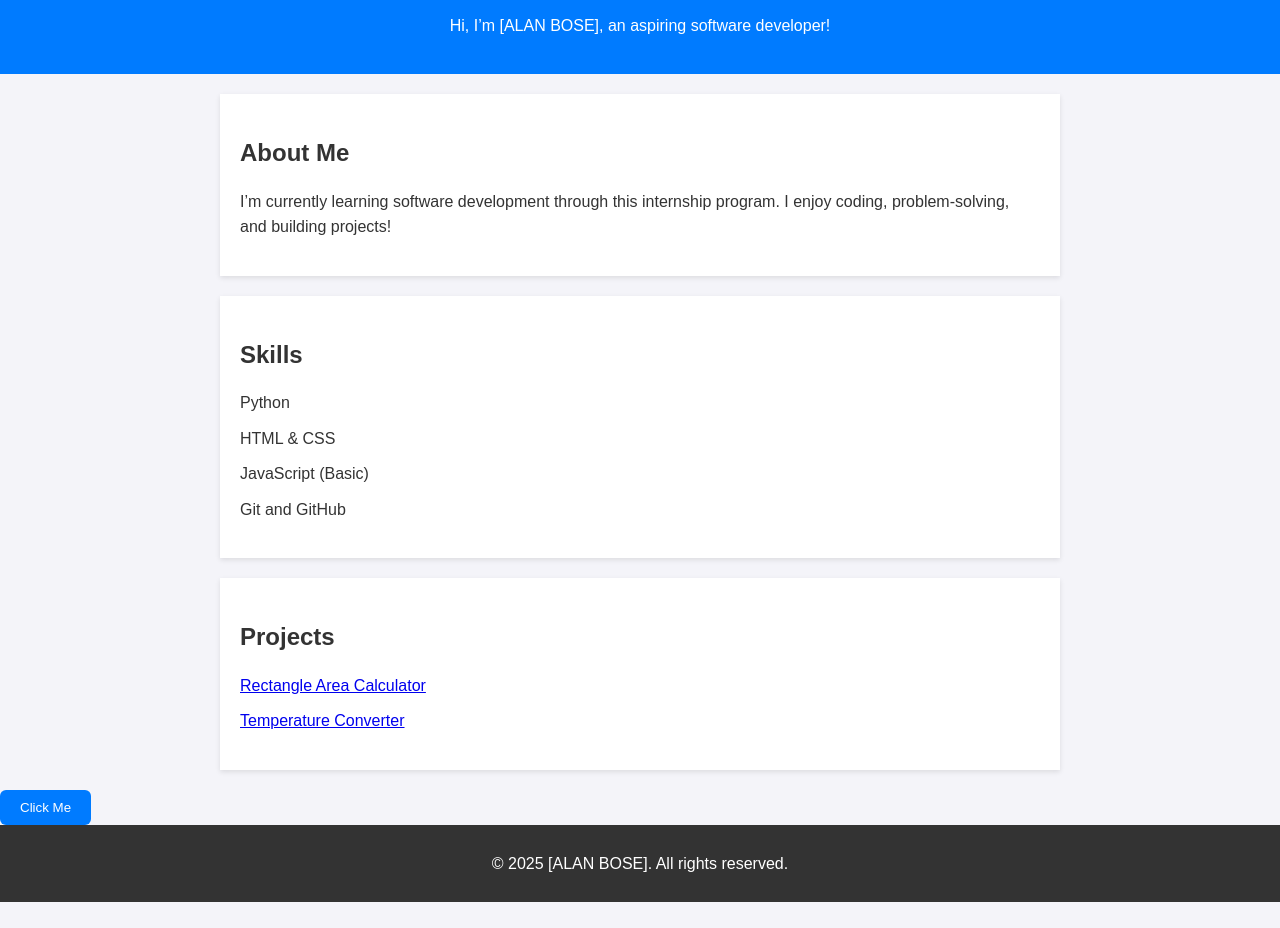
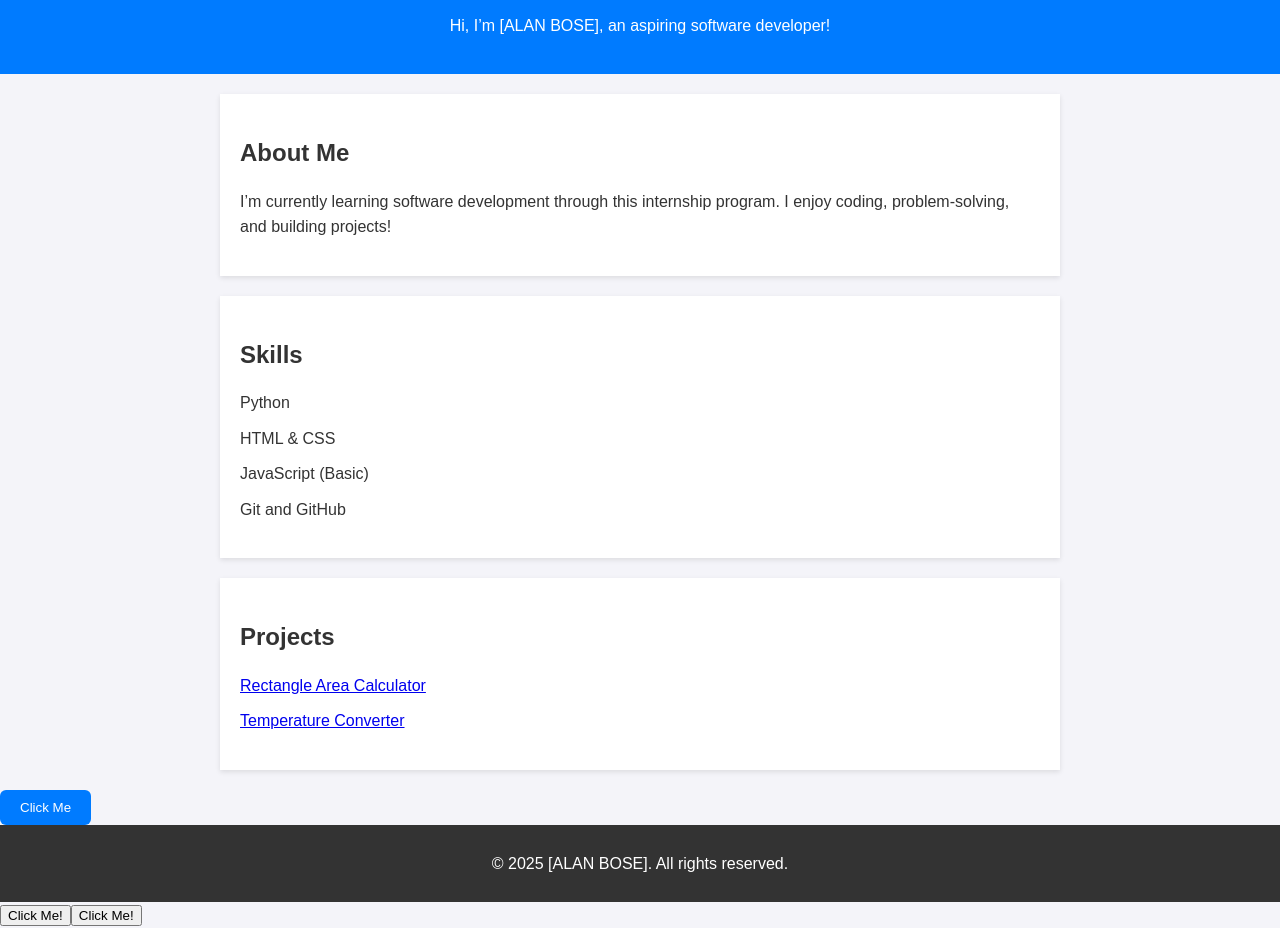
Before and after one commit to Alan2004-a/portfolio, a plain HTML site: page index.html in a window 1280 px wide. Shown: the part 96-1024 px from the top of the page. Before the commit the page ends 998 px from the top, so only its background shows below. Drawn offline with Linux system fonts and the light colour scheme.

Commit message:
Moved files to root for GitHub Pages

```diff
--- a/index.html
+++ b/index.html
@@ -4,8 +4,8 @@
     <meta charset="UTF-8">
     <meta name="viewport" content="width=device-width, initial-scale=1.0">
     <title>My Portfolio</title>
-    <link rel="stylesheet" href="styles.css">
-    <link rel="JavaScript" href="script.js">
+    <link rel="stylesheet" href="./styles.css">
+<script src="./script.js"></script>
 </head>
 <body>
     <header>
```
